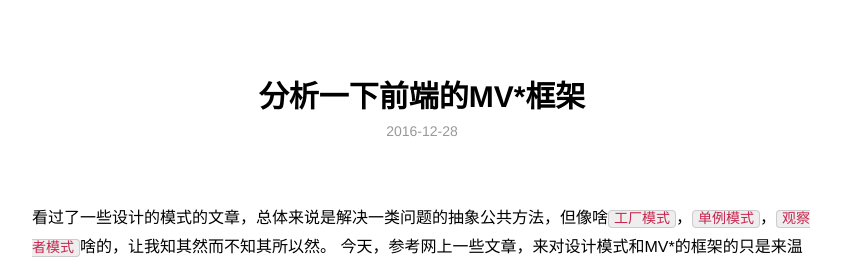
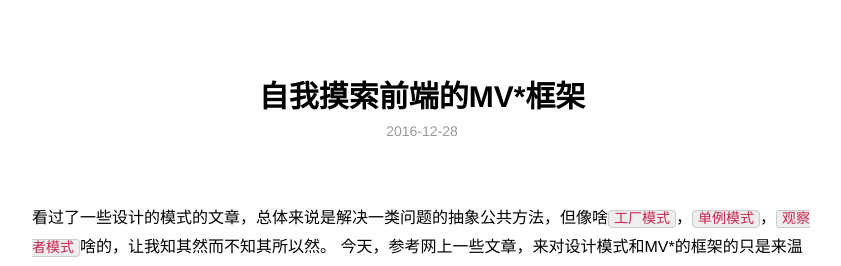
Before and after one commit to ioloveuu/ioloveuu.github.io, a Jekyll site: the page built from _posts/2016-12-28-frame-analys.md, in a window 1280 px wide and 900 px high. Shown: the top 266 px of the window, without its empty margins (218-1059 px from the left). Built offline with Jekyll 4.4.1, drawn with Linux system fonts in a browser that asks for light colours; nearby versions of some CDN libraries; a script that is not in the unit is left out; some of the changed text lies outside the part shown.

Commit message:
Update 2016-12-28-frame-analys.md

```diff
--- a/_posts/2016-12-28-frame-analys.md
+++ b/_posts/2016-12-28-frame-analys.md
@@ -1,6 +1,6 @@
 ---
 layout: post
-title: 分析一下前端的MV*框架
+title: 自我摸索前端的MV*框架
 description: 框架模式可以提升前端开发者的开发效率和对前端框架的使用理解，它包含了多种设计模式
 category: blog
 ---
```
